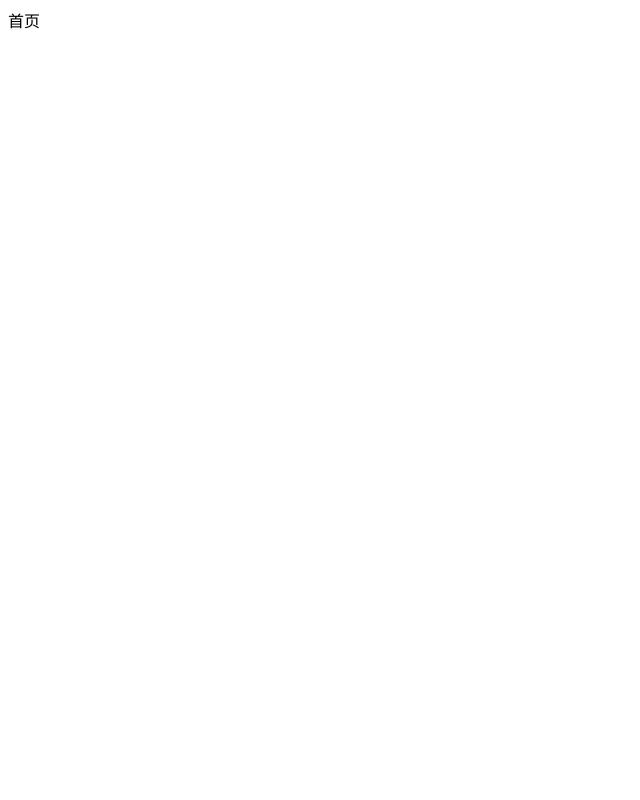
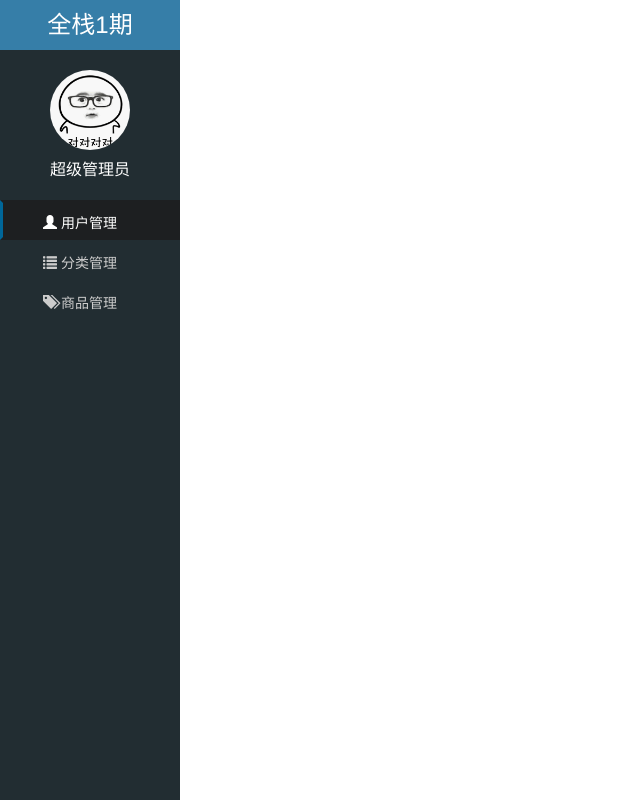
Before and after one commit to JepsonGithub/letao, a website: page public/back/index.html in a window 1280 px wide. Shown: the whole page, without its empty margins (0-640 px from the left). Drawn offline with Linux system fonts and the light colour scheme.

Commit message:
04-侧边栏静态页实现

```diff
--- /dev/null
+++ b/public/back/css/common.less
@@ -0,0 +1,98 @@
+@charset "utf-8";
+
+html, body {
+  height: 100%;
+  width: 100%;
+}
+
+* {
+  margin: 0;
+  padding: 0;
+}
+
+a {
+  text-decoration: none;
+}
+
+a:link, a:visited, a:hover, a:active {
+  text-decoration: none;
+}
+
+.body_bg {
+  background-color: #212C32;
+}
+
+.mt_150 {
+  margin-top: 150px;
+}
+
+.panel h4 {
+  text-align: center;
+}
+
+/* 侧边栏 */
+.lt_aside {
+  width: 180px;
+  height: 100%;
+  background-color: #222d32;
+
+  // 侧边栏头部
+  .brand {
+    a {
+      display: block;
+      width: 180px;
+      height: 50px;
+      background-color: #367EA8;
+      color: white;
+      text-align: center;
+      line-height: 50px;
+      font-size: 24px;
+    }
+  }
+
+  // 侧边栏用户
+  .user {
+    width: 180px;
+    height: 150px;
+    padding: 20px;
+
+    img {
+      width: 80px;
+      height: 80px;
+      display: block;
+      border-radius: 50%;
+      margin: 0 auto;
+    }
+
+    .user_info {
+      text-align: center;
+      height: 40px;
+      line-height: 40px;
+      color: white;
+      font-size: 16px;
+    }
+  }
+
+  // 侧边栏导航
+  .nav {
+    a {
+      height: 40px;
+      line-height: 40px;
+      padding-left: 40px;
+      display: block;
+      color: #ccc;
+      border: 3px solid transparent;
+
+      // a 标签高亮
+      &.now {
+        border-left-color: #069;
+        background-color: #1d1f21;
+        color: white;
+      }
+    }
+
+    .child a {
+      padding-left: 60px;
+    }
+  }
+}
--- a/public/back/index.html
+++ b/public/back/index.html
@@ -1,20 +1,68 @@
 <!DOCTYPE html>
 <html lang="zh-CN">
+
 <head>
   <meta charset="UTF-8">
   <title>Title</title>
+  <link rel="stylesheet" href="lib/bootstrap/css/bootstrap.css">
+  <link rel="stylesheet" href="lib/bootstrap-validator/css/bootstrapValidator.css">
+  <link rel="stylesheet" href="lib/nprogress/nprogress.css">
+  <link rel="stylesheet" href="css/common.css">
 </head>
+
 <body>
 
-  首页
 
-<script>
+  <!-- 左边的侧边栏 -->
+  <div class="lt_aside">
+    <div class="brand">
+      <a href="index.html">全栈1期</a>
+    </div>
+    <div class="user">
+      <img src="./images/01.gif" alt="">
+      <p class="user_info">超级管理员</p>
+    </div>
+    <div class="nav">
+      <ul>
+        <li>
+          <a href="user.html" class="now">
+            <span class="glyphicon glyphicon-user"></span>
+            用户管理
+          </a>
+        </li>
+        <li>
+          <a href="javascript:;">
+            <span class="glyphicon glyphicon-list"></span>
+            分类管理
+          </a>
+          <div class="child" style="display: none;">
+            <a href="first.html">一级分类</a>
+            <a href="second.html">二级分类</a>
+          </div>
+        </li>
+        <li>
+          <a href="product.html">
+            <span class="glyphicon glyphicon-tags"></span>
+            商品管理
+          </a>
+        </li>
+      </ul>
+    </div>
+  </div>
+
+  <!-- 主体区域 -->
+  <div class="lt_main">
+
+  </div>
 
 
-
-
-
-</script>
+  <script src="lib/jquery/jquery.js"></script>
+  <script src="lib/bootstrap/js/bootstrap.js"></script>
+  <script src="lib/bootstrap-validator/js/bootstrapValidator.js"></script>
+  <script src="lib/nprogress/nprogress.js"></script>
+  <script src="js/common.js"></script>
+  <script src="js/index.js"></script>
 
 </body>
+
 </html>
```
Also changed, not shown: public/back/css/common.css, public/back/images/01.gif (added), public/back/js/index.js (added).
